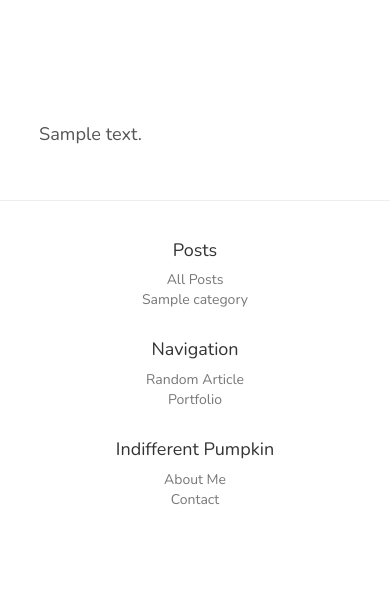
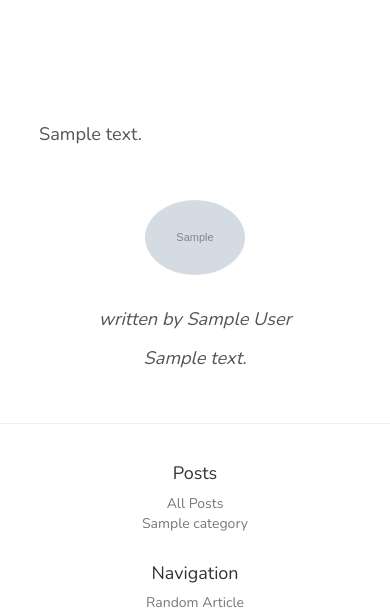
Before and after one commit to adamjoyce/adam-joyce-blog, a Django app: a page that uses blog/templates/blog/post.html in a window 390 px wide. Shown: the part 349-962 px from the top of the page. Before the commit the page ends 854 px from the top, so only its background shows below. Run offline with Django 3.2, Linux system fonts and the light colour scheme; tables that the repository leaves empty hold one stand-in row (values such as "Sample post"); grey boxes marked "Sample" are stand-in pictures; some libraries are stand-ins or nearby versions.

Commit message:
Simple author section implemented for posts

```diff
--- a/blog/models.py
+++ b/blog/models.py
@@ -1,6 +1,16 @@
 from django.db import models
 from django.utils import timezone
 from django.template.defaultfilters import slugify
+
+class Author(models.Model):
+    user = models.ForeignKey('auth.User')
+    first_name = models.CharField(max_length=15)
+    last_name = models.CharField(max_length=15)
+    description = models.TextField()
+    image = models.ImageField(upload_to='blog/author_images', blank=True)
+
+    def __str__(self):
+        return self.user.username
 
 class Category(models.Model):
     name = models.CharField(max_length=25, unique=True)
@@ -17,7 +27,7 @@ class Category(models.Model):
         return self.name
 
 class Post(models.Model):
-    author = models.ForeignKey('auth.User')
+    author = models.ForeignKey(Author)
     category = models.ForeignKey(Category)
     title = models.CharField(max_length=200)
     text = models.TextField()
@@ -35,10 +45,3 @@ class Post(models.Model):
 
     def __str__(self):
         return self.title
-
-class Author(models.Model):
-    user = models.ForeignKey('auth.User')
-    image = models.ImageField(upload_to='blog/author_images', blank=True)
-
-    def __str__(self):
-        return self.user.username
--- a/blog/static/blog/css/blog.css
+++ b/blog/static/blog/css/blog.css
@@ -193,18 +193,45 @@ a:hover {
   line-height: 1.6em;
 }
 
-#post-container p {
+#post-content p {
   margin-top: 30px;
   margin-bottom: 30px;
 }
 
-#post-container p:first-child::first-letter {
+#post-content p:first-child::first-letter {
   font-size: 250%;
   font-weight: bold;
 }
 
-#post-container h2 {
+#post-content h2 {
   color: #777;
+}
+
+#author-container {
+  margin: 50px auto;
+}
+
+#author-picture {
+  width: 100px;
+  margin-right: 30px;
+  float: left;
+}
+
+#author-picture img {
+  width: 100%;
+  border-radius: 100%;
+}
+
+#author-info {
+  font-style: italic;
+}
+
+#author-info p {
+  font-size: 1em;
+}
+
+#author-info a {
+  text-decoration: underline;
 }
 
 @media screen and (max-width: 768px) {
@@ -233,4 +260,13 @@ a:hover {
     width: 80%;
     margin: 50px auto;
   }
+
+  #author-picture {
+    margin: 30px auto;
+    float: none;
+  }
+
+  #author-info {
+    text-align: center;
+  }
 }
--- a/blog/templates/blog/post.html
+++ b/blog/templates/blog/post.html
@@ -3,10 +3,22 @@
 
 {% block body_block %}
 <div id="post-container">
-  {{ featured_post.text|safe }}
+  <div id="post-content">
+    {{ featured_post.text|safe }}
+  </div>
 
-  <div class="author">
+  <div id="author-container">
+    <!-- Author Picture -->
+    <div id="author-picture">
+      <img src="{{ featured_post.author.image.url }}" alt="Author Image">
+    </div>
 
+    <!-- Author Info -->
+    <div id="author-info">
+      <p>written by {{ featured_post.author.first_name }}
+      {{ featured_post.author.last_name}}</p>
+      <p>{{ featured_post.author.description|safe }}</p>
+    </div>
   </div>
 </div>
 {% endblock %}
```
Also changed, not shown: blog/migrations/0007_auto_20171122_1555.py (added), blog/migrations/0008_auto_20171122_1601.py (added), blog/migrations/0009_auto_20171122_1833.py (added), blog/migrations/0010_auto_20171122_1834.py (added), media/blog/author_images/ProfilePictureCrop.jpg (added), media/blog/author_images/ProfilePicture_lvY6xc8.jpg (added), media/blog/author_images/kateEspezelCrop.jpg (added).
